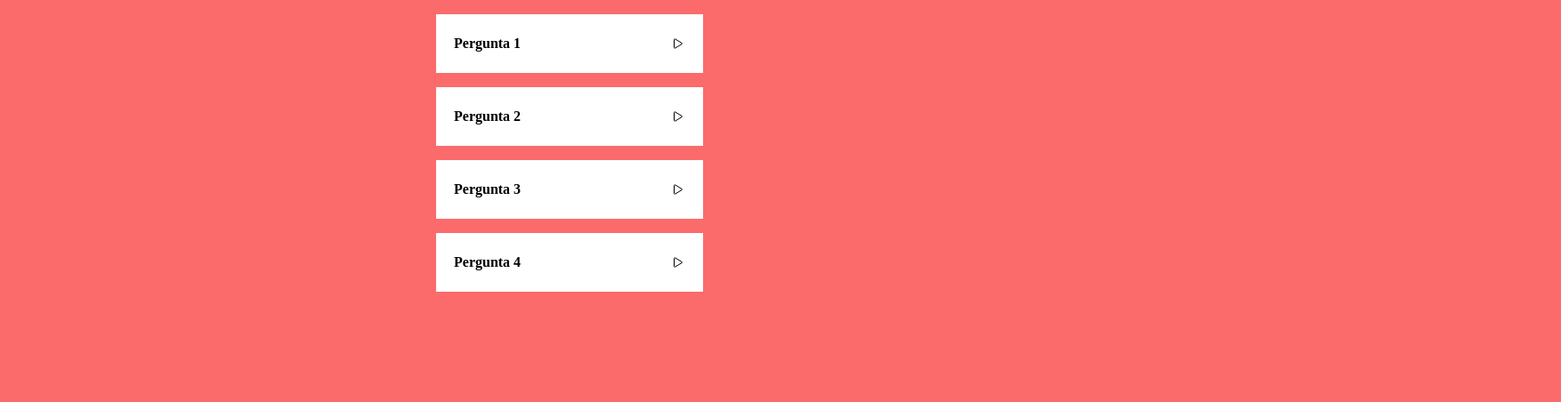
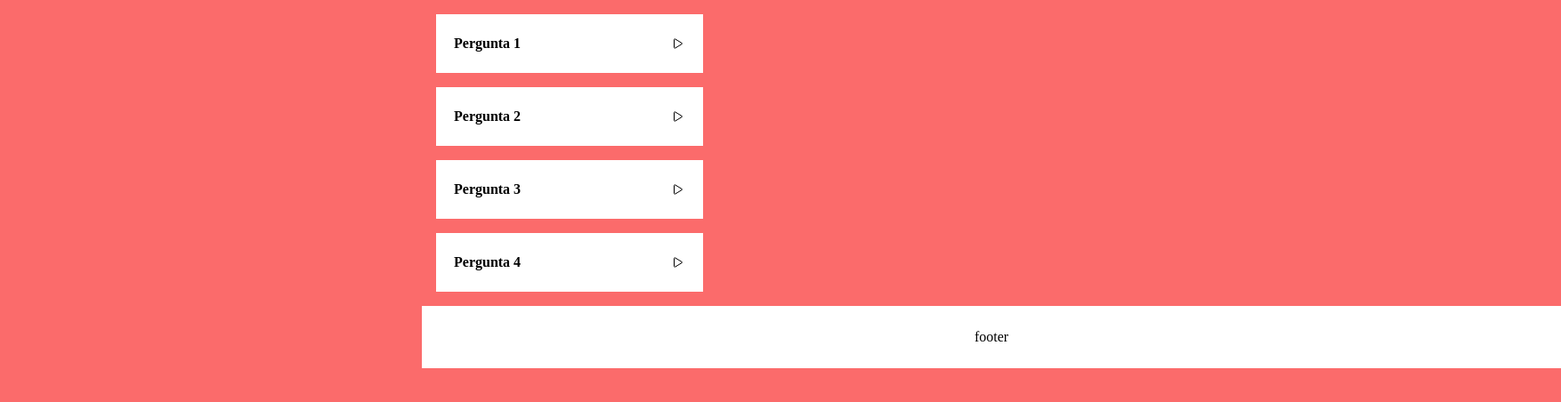
Before and after one commit to Jean07Campelo/projeto8-zaprecall, a React (Create React App) app: page / in a window 1280 px wide. Shown: the top 452 px of the page at 89% size, 1754 px wide, since content can reach past the window. Built offline with nearby package versions, Linux system fonts and the light colour scheme; a web font is replaced by a local one.

Commit message:
armazenando respostas do usuário com variável de estado

```diff
--- a/src/App.js
+++ b/src/App.js
@@ -2,17 +2,20 @@ import React from "react";
 
 import HomeScreen from "./HomeScreen";
 import Flashcards from "./Flashcards";
+import Footer from './Footer';
 
 export default function App() {
     const [screen, setScreen] = React.useState(false);
+    const [status, setStatus] = React.useState([]);
+
 
     return (
       <>
         {screen ?
         <HomeScreen setScreen={setScreen} />
         :
-        <Flashcards cards={cards}/>}
-
+        <Flashcards cards={cards} status={status} setStatus={setStatus} />}
+        <Footer status={status} />
       </>
     )
   }
--- a/src/Flashcards.js
+++ b/src/Flashcards.js
@@ -1,6 +1,6 @@
 import React from "react";
 
-export default function Flashcards({ cards }) {
+export default function Flashcards({ cards, status, setStatus }) {
   const [qtd, setQtd] = React.useState(0);
   const [response, setResponse] = React.useState(false);
 
@@ -13,11 +13,30 @@ export default function Flashcards({ cards }) {
           {response ? (
             <>
               <h2>hora de responder</h2>
-              <buttom onClick={() => (card.status = "nao_lembrou")}>
+              <buttom
+                onClick={() => {
+                  card.status = "nao_lembrou";
+                  setStatus([...status, "não_lembrou"]);
+                }}
+              >
                 Não Lembrei
               </buttom>
-              <buttom onClick={() => (card.status = "quase_nao_lembrou")}>Quase não lembrei</buttom>
-              <buttom onClick={() => (card.status = "zap")}>Zap!</buttom>
+              <buttom
+                onClick={() => {
+                  card.status = "quase_nao_lembrou";
+                  setStatus([...status, "quase_não_lembrou"]);
+                }}
+              >
+                Quase não lembrei
+              </buttom>
+              <buttom
+                onClick={() => {
+                  card.status = "zap";
+                  setStatus([...status, "zap"]);
+                }}
+              >
+                Zap!
+              </buttom>
             </>
           ) : (
             <ion-icon
@@ -41,6 +60,9 @@ export default function Flashcards({ cards }) {
     </>
   ));
 
-  return <>{renderCard}
-  {console.log(cards)}</>;
+  return (
+    <>
+      {renderCard}
+    </>
+  );
 }
--- /dev/null
+++ b/src/Footer.js
@@ -0,0 +1,8 @@
+export default function Footer({status}) {
+
+    console.log(status)
+
+  return <div className="footer">
+    footer
+    </div>;
+}
--- a/src/assets/style.css
+++ b/src/assets/style.css
@@ -43,3 +43,13 @@ h2 {
   justify-content: space-between;
   padding: 20px;
 }
+
+.footer {
+  background-color: #FFFFFF;
+  width: 100%;
+  height: 70px;
+  position: absolute;
+  display: flex;
+  align-items: center;
+  justify-content: center;
+}
```
